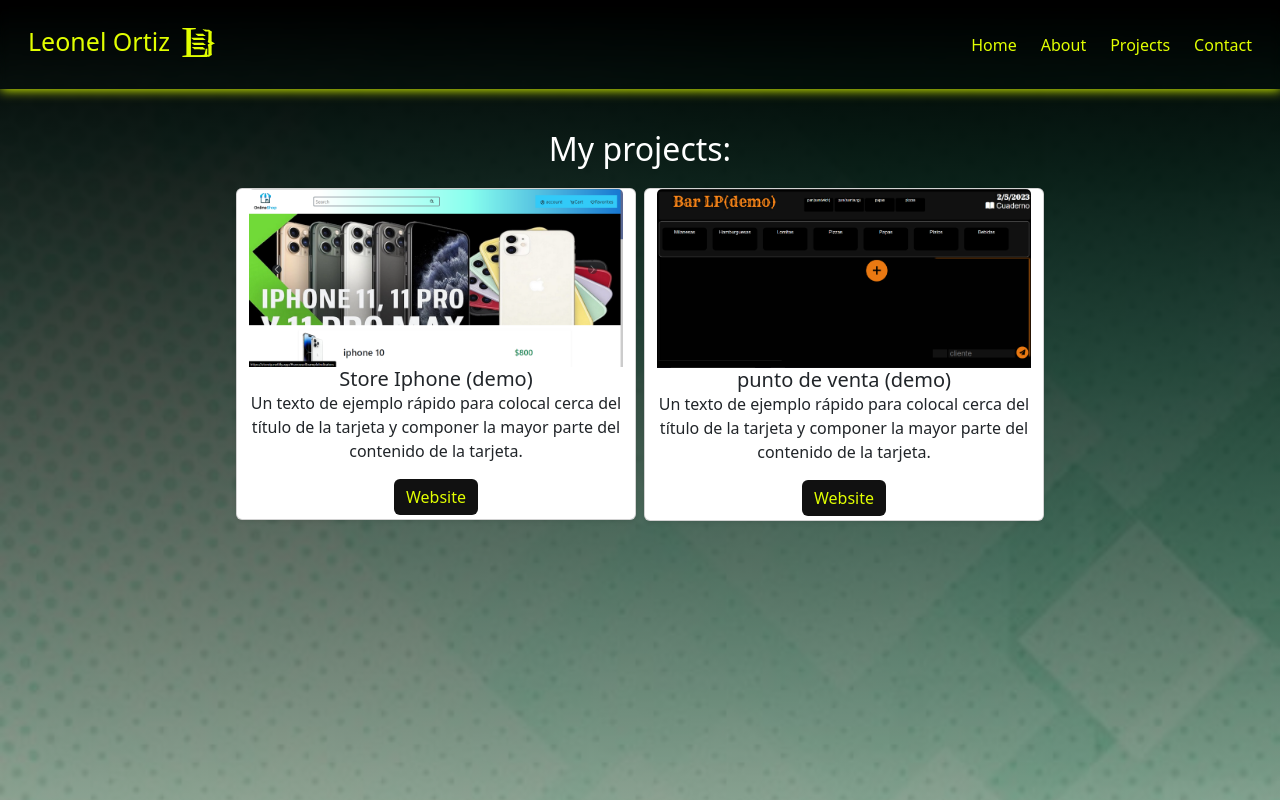
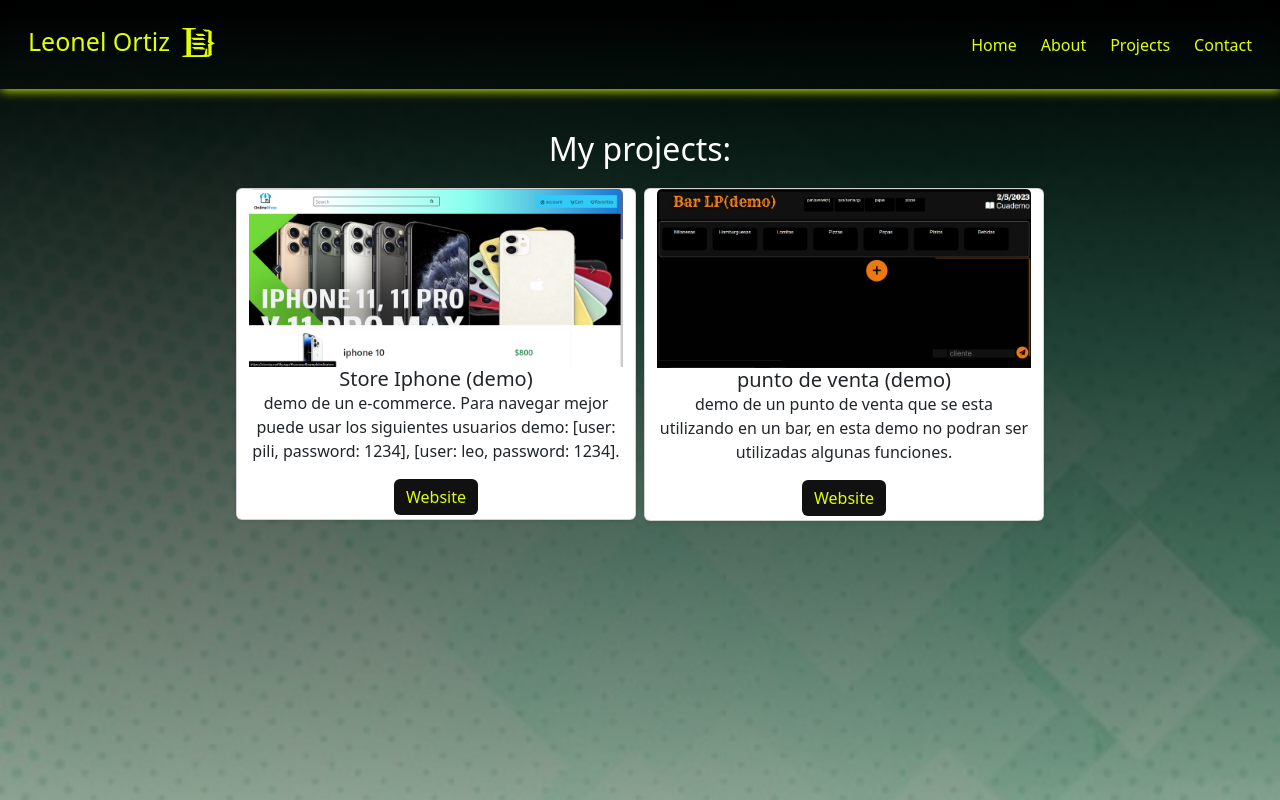
Before and after one commit to leonelortiz41/portfolio, a React (Vite) app: page /Projects in a window 1280 px wide. Built offline with nearby package versions, Linux system fonts and the light colour scheme.

Commit message:
se subió el cv para descargar

```diff
--- a/src/pages/About.jsx
+++ b/src/pages/About.jsx
@@ -21,7 +21,7 @@ function About() {
                     I'm Leonel, I'm 23 years old. I am a Full Stack web developer and designer, with a Front-End orientation. I consider myself a creative person. I study daily to perfect myself and expand my skills as a programmer. I love generating attractive experiences visually but also functionally. I would like to join a work team to contribute my knowledge and continue developing my skills. Greetings from Tucuman, Argentina.
                     <img src={arg} className='ms-2' style={{height:"30px"}}/>
                     </p>
-                    <button className="btn btn-blackgreen d-block ms-auto me-4">Donwload CV</button>
+                    <a className="btn btn-blackgreen d-block ms-auto me-4" href={`${window.location.origin}/src/assets/cv-leonel-ortiz.pdf`} target='_blank' onClick={()=>{console.log(`${window.location.origin}/src/assets/cv-leonel-ortiz.pdf`)}}>CV</a>
             </div>
             <div className="col-lg-5 card-blur rounded text-center my-4 my-lg-0">
                 <h1>My skills</h1>
--- a/src/pages/Projects.jsx
+++ b/src/pages/Projects.jsx
@@ -11,7 +11,7 @@ function Projects() {
                     <img src={storeip} className="card-img-top" />
                     <div className=" d-flex flex-column">
                         <h5 className="card-title m-auto text-center">Store Iphone (demo)</h5>
-                        <p className="card-text">Un texto de ejemplo rápido para colocal cerca del título de la tarjeta y componer la mayor parte del contenido de la tarjeta.</p>
+                        <p className="card-text">demo de un e-commerce. Para navegar mejor puede usar los siguientes usuarios demo: [user: pili, password: 1234], [user: leo, password: 1234].</p>
                         <a href="https://storeip.netlify.app" target='_blank' className="btn mx-auto btn-blackgreen">Website</a>
                     </div>
                 </div>
@@ -19,7 +19,7 @@ function Projects() {
                     <img src={barlpdemo} className="card-img-top" />
                     <div className=" d-flex flex-column">
                         <h5 className="card-title m-auto text-center">punto de venta (demo)</h5>
-                        <p className="card-text">Un texto de ejemplo rápido para colocal cerca del título de la tarjeta y componer la mayor parte del contenido de la tarjeta.</p>
+                        <p className="card-text">demo de un punto de venta que se esta utilizando en un bar, en esta demo no podran ser utilizadas algunas funciones.</p>
                         <a href="https://barlp-demo.netlify.app"  target='_blank'className="btn mx-auto btn-blackgreen">Website</a>
                     </div>
                 </div>
```
Also changed, not shown: 1 other file (tests, documents, lock files or other folders).
